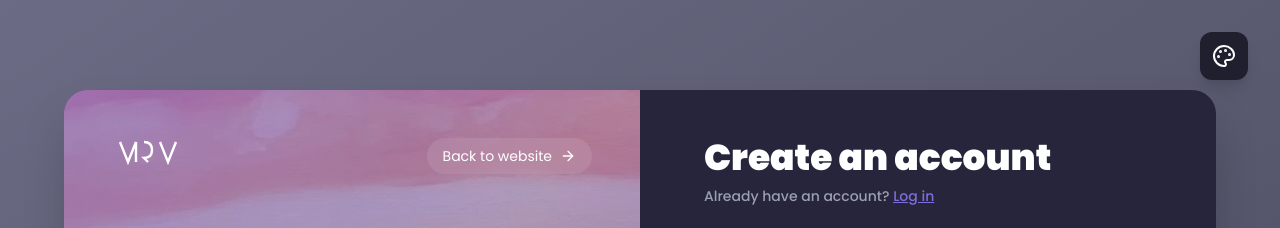
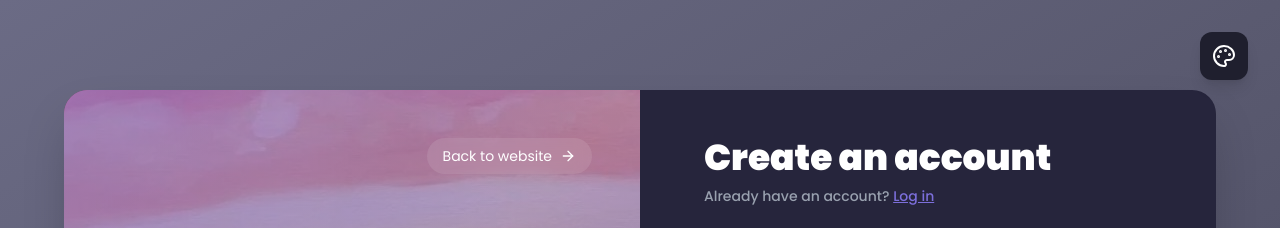
Before and after one commit to UzairAtiq/Login-Page-1, a React (Vite) app: page / in a window 1280 px wide. Shown: the top 228 px of the page. Built offline with nearby package versions, Linux system fonts and the light colour scheme.

Commit message:
Remove MRV logo from login page

```diff
--- a/src/components/LoginPage.jsx
+++ b/src/components/LoginPage.jsx
@@ -161,20 +161,7 @@ const LoginPage = () => {
 
             {/* Content */}
             <div className="relative z-10">
-              {/* Logo */}
-              <div className="flex items-center gap-2 mb-8">
-                <svg
-                  viewBox="0 0 100 40"
-                  className="w-20 h-8 text-white"
-                  fill="currentColor"
-                >
-                  <path d="M10 5 L20 30 L30 5 M30 5 L30 30 M40 5 Q50 5 50 15 Q50 25 40 25 L45 30 M60 5 L70 30 L80 5"
-                    stroke="currentColor"
-                    strokeWidth="3"
-                    fill="none"
-                  />
-                </svg>
-              </div>
+
 
               {/* Back to website link */}
               <button
```
